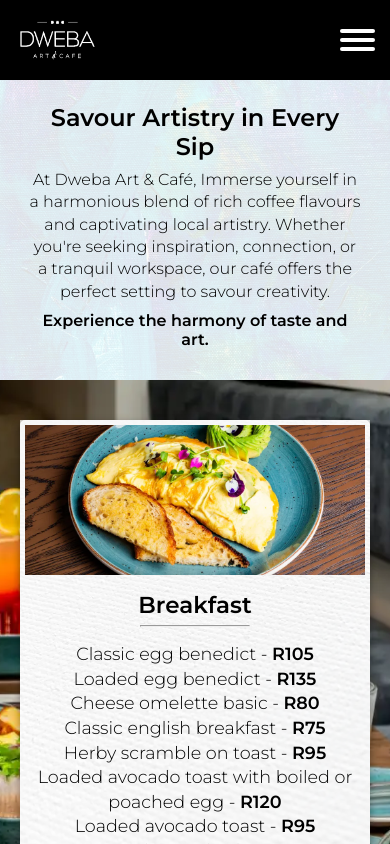
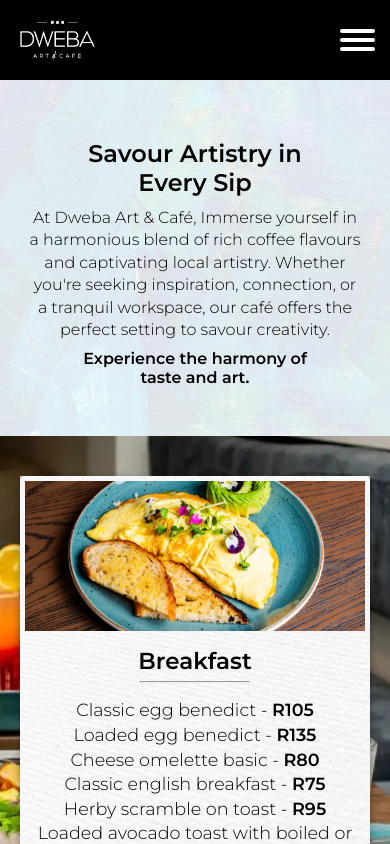
Before and after one commit to Lebo-Madikane/dweba-art-and-cafe, a Next.js app: page /cafePage in a window 390 px wide. Shown: the top 844 px of the page. Built offline with nearby package versions, Linux system fonts and the light colour scheme.

Commit message:
optimise cafePage text for mobile

```diff
--- a/src/styles/pages/cafePage.module.scss
+++ b/src/styles/pages/cafePage.module.scss
@@ -121,9 +121,22 @@
     @media (max-width: 768px) {
 
         .menu-text-container {
+
             .menu-text-bg {
+
                 .menu-text {
                     width: 90%;
+                    margin: 10% auto;
+
+                    h2 {
+                        width: 80%;
+                        margin: 10px auto;
+                    }
+
+                    h4 {
+                        width: 80%;
+                        margin: 0px auto;
+                    }
                 }
             }
         }
```
